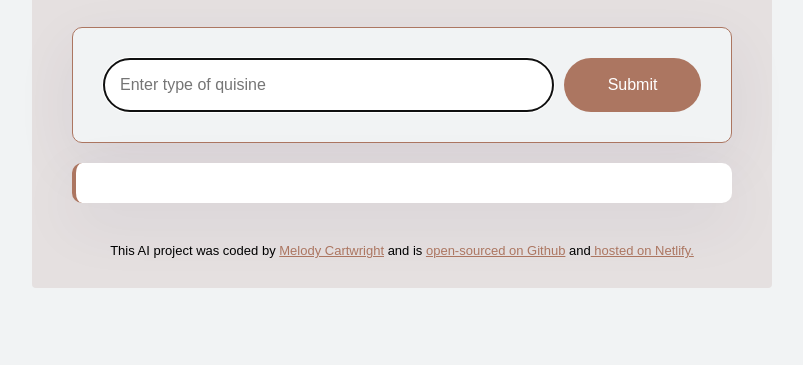
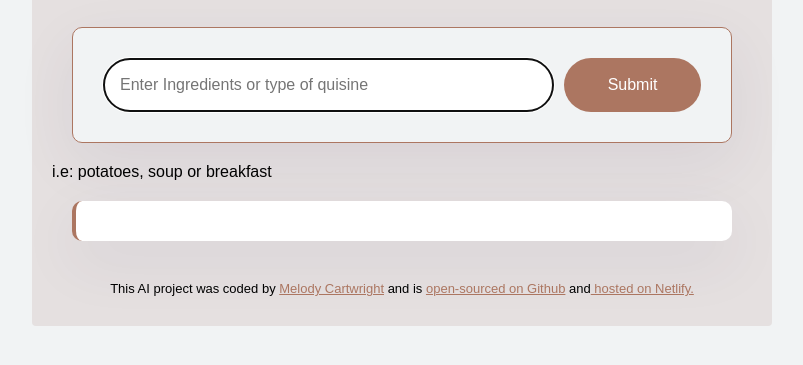
Before and after one commit to melodycartwright/vegetarian-recipe-generator, a plain HTML site: page index.html in a window 1280 px wide. Shown: the part 225-590 px from the top of the page, without its empty margins (238-1041 px from the left). Drawn offline with nearby package versions, Linux system fonts and the light colour scheme; a web font is replaced by a local one.

Commit message:
modified html by adding hint and blink

```diff
--- a/index.html
+++ b/index.html
@@ -21,8 +21,9 @@
         <h1>AI Vegetarian Recipe Generator</h1>
     </header>
     <main>
+        <div class="form-container">
         <form id="recipe-generator">
-            <input type="text" placeholder="Enter type of quisine"
+            <input type="text" placeholder="Enter Ingredients or type of quisine"
             autofocus
             required
             autocomplete="off"
@@ -31,7 +32,8 @@
             <input type="submit" class="submit-button">
 
         </form>
-        <div class="recipe" id="recipe">
+    <div class="hint">i.e: potatoes, soup or breakfast </div></div>
+        <div class="recipe hidden" id="recipe">
            </div>
 
     </main>
```
